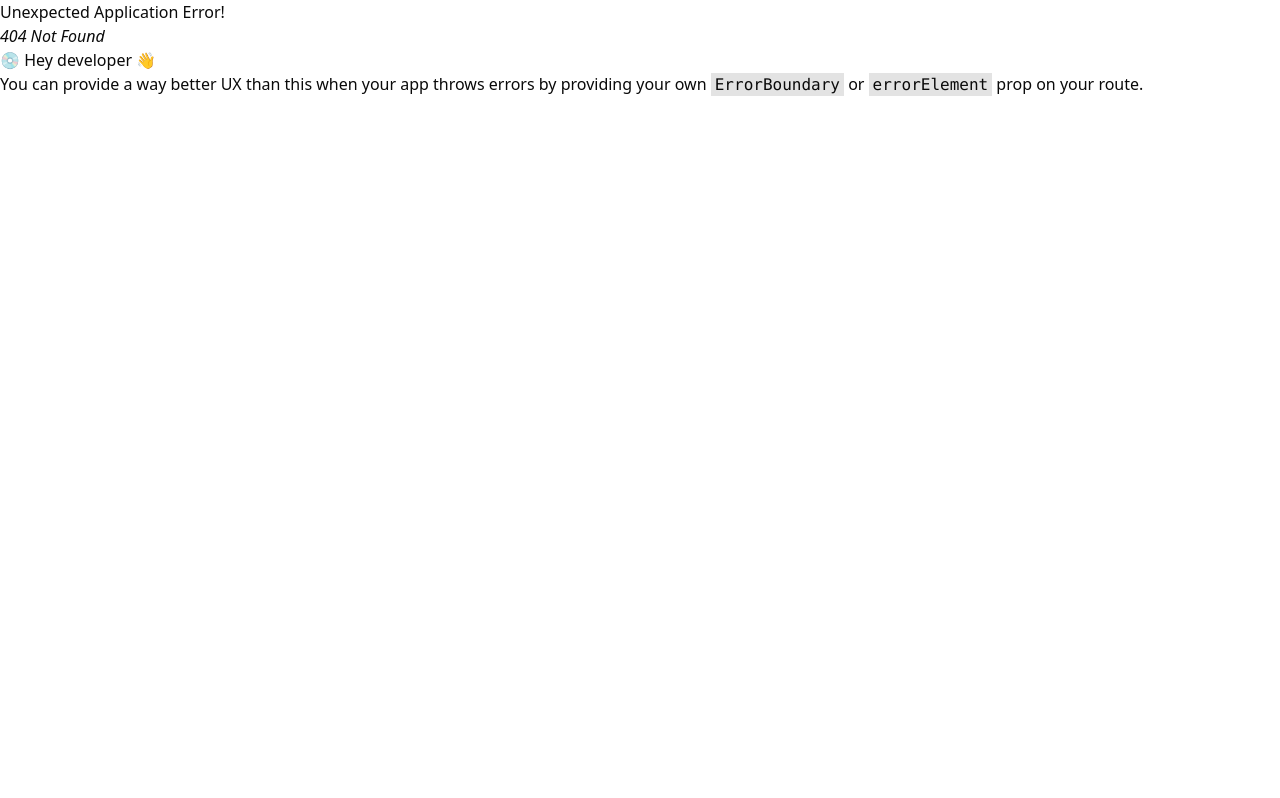
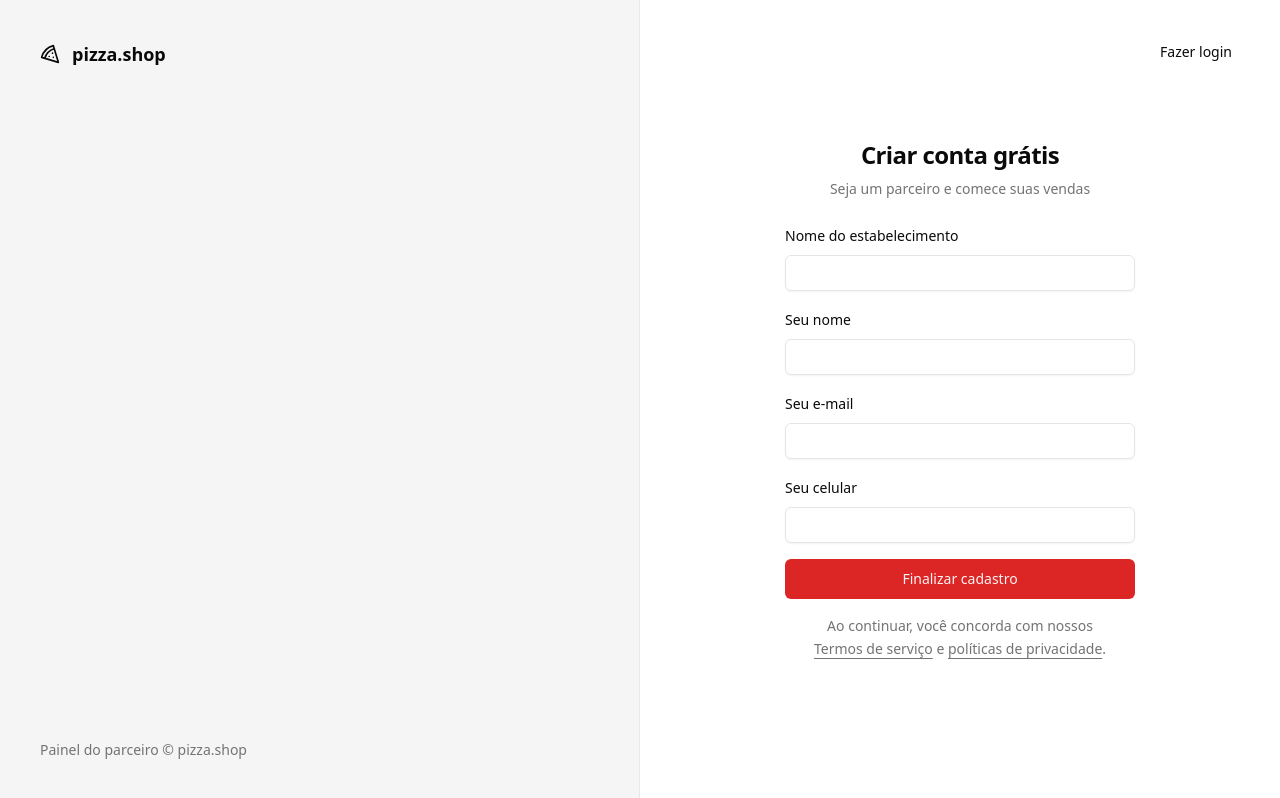
Before and after one commit to matheusbr1/pizzashop-web, a React (Vite) app: page /sign-up in a window 1280 px wide. Before the commit this address had no page. Built offline with nearby package versions, Linux system fonts and the light colour scheme.

Commit message:
feat: create sign up page

```diff
--- a/package.json
+++ b/package.json
@@ -29,6 +29,7 @@
     "react-hook-form": "^7.49.3",
     "react-router-dom": "^6.21.1",
     "shadcn-ui": "^0.6.0",
+    "sonner": "^1.3.1",
     "sort-by": "^1.2.0",
     "tailwind-merge": "^2.2.0",
     "tailwindcss-animate": "^1.0.7",
--- a/src/pages/_layouts/auth.tsx
+++ b/src/pages/_layouts/auth.tsx
@@ -13,7 +13,7 @@
           Painel do parceiro &copy; pizza.shop
         </footer>
       </div>
-      <div className='flex flex-col items-center justify-center' >
+      <div className='relative flex flex-col items-center justify-center' >
         <Outlet />
       </div>
     </div>
--- a/src/pages/auth/sign-in.tsx
+++ b/src/pages/auth/sign-in.tsx
@@ -1,6 +1,8 @@
 import { zodResolver } from '@hookform/resolvers/zod'
 import { Helmet } from "react-helmet-async"
 import { useForm } from 'react-hook-form'
+import { Link } from 'react-router-dom'
+import { toast } from 'sonner'
 import { z } from 'zod'
 
 import { Button } from "@/components/ui/button"
@@ -23,12 +25,22 @@
   })
 
   function handleSignIn(data: SignInForm) {
-    console.log(data)
+    try {
+      console.log(data)
+    } catch (error) {
+      toast.error('Credenciais inválidas')
+    }
   }
 
   return <>
     <Helmet title="Login" />
     <div className="p-8" >
+      <Button asChild className='absolute right-8 top-8' variant='ghost' >
+        <Link to='/sign-up'>
+          Novo estabelecimento
+        </Link>
+      </Button>
+
       <div className="w-[350px] flex flex-col justify-center gap-6" >
         <div className="flex flex-col gap-2 text-center" >
           <h1 className="text-2xl font-semibold tracking-tight" >
--- /dev/null
+++ b/src/pages/auth/sign-up.tsx
@@ -0,0 +1,116 @@
+import { zodResolver } from '@hookform/resolvers/zod'
+import { Helmet } from "react-helmet-async"
+import { useForm } from 'react-hook-form'
+import { Link, useNavigate } from 'react-router-dom'
+import { toast, Toaster } from 'sonner'
+import { z } from 'zod'
+
+import { Button } from "@/components/ui/button"
+import { Input } from "@/components/ui/input"
+import { Label } from "@/components/ui/label"
+
+const signUpForm = z.object({
+  restaurantName: z.string(),
+  managerName: z.string(),
+  phone: z.string(),
+  email: z.string().email()
+})
+
+type SignUpForm = z.infer<typeof signUpForm>
+
+export function SignUp() {
+  const navigate = useNavigate()
+
+  const {
+    register,
+    handleSubmit,
+    formState: { isSubmitting }
+  } = useForm<SignUpForm>({
+    resolver: zodResolver(signUpForm)
+  })
+
+  function handleSignUp(data: SignUpForm) {
+    try {
+      console.log(data)
+
+      toast.success('Restaurante cadastrado com sucesso!', {
+        action: {
+          label: 'Login',
+          onClick: () => navigate('/sign-in')
+        }
+      })
+    } catch (error) {
+      toast.error('Erro ao cadastrar restaurante.')
+    }
+  }
+
+  return <>
+    <Helmet title="Login" />
+    <Toaster richColors />
+    <div className="p-8" >
+      <Button asChild className='absolute right-8 top-8' variant='ghost' >
+        <Link to='/sign-in'>
+          Fazer login
+        </Link>
+      </Button>
+
+      <div className="w-[350px] flex flex-col justify-center gap-6" >
+        <div className="flex flex-col gap-2 text-center" >
+          <h1 className="text-2xl font-semibold tracking-tight" >
+            Criar conta grátis
+          </h1>
+          <p className="text-sm text-muted-foreground" >
+            Seja um parceiro e comece suas vendas
+          </p>
+        </div>
+
+        <form className="space-y-4" onSubmit={handleSubmit(handleSignUp)} >
+          <div className="space-y-2" >
+            <Label htmlFor="restaurantName" >Nome do estabelecimento</Label>
+            <Input
+              id='restaurantName'
+              type='text'
+              {...register('restaurantName')}
+            />
+          </div>
+          <div className="space-y-2" >
+            <Label htmlFor="managerName" >Seu nome</Label>
+            <Input
+              id='managerName'
+              type='text'
+              {...register('managerName')}
+            />
+          </div>
+          <div className="space-y-2" >
+            <Label htmlFor="email" >Seu e-mail</Label>
+            <Input
+              id='email'
+              type='email'
+              {...register('email')}
+            />
+          </div>
+          <div className="space-y-2" >
+            <Label htmlFor="phone" >Seu celular</Label>
+            <Input
+              id='phone'
+              type='tel'
+              {...register('phone')}
+            />
+          </div>
+
+          <Button
+            type='submit'
+            className="w-full"
+            disabled={isSubmitting}
+          >
+            Finalizar cadastro
+          </Button>
+
+          <p className='px-6 text-center text-sm leading-relaxed text-muted-foreground' >
+            Ao continuar, você concorda com nossos <a className='underline underline-offset-4' href=''>Termos de serviço</a> e <a className='underline underline-offset-4' href=''>políticas de privacidade</a>.
+          </p>
+        </form>
+      </div>
+    </div>
+  </>
+}
```
Also changed, not shown: src/pages/routes.tsx (+7 -0 lines), 1 other file (tests, documents, lock files or other folders).
